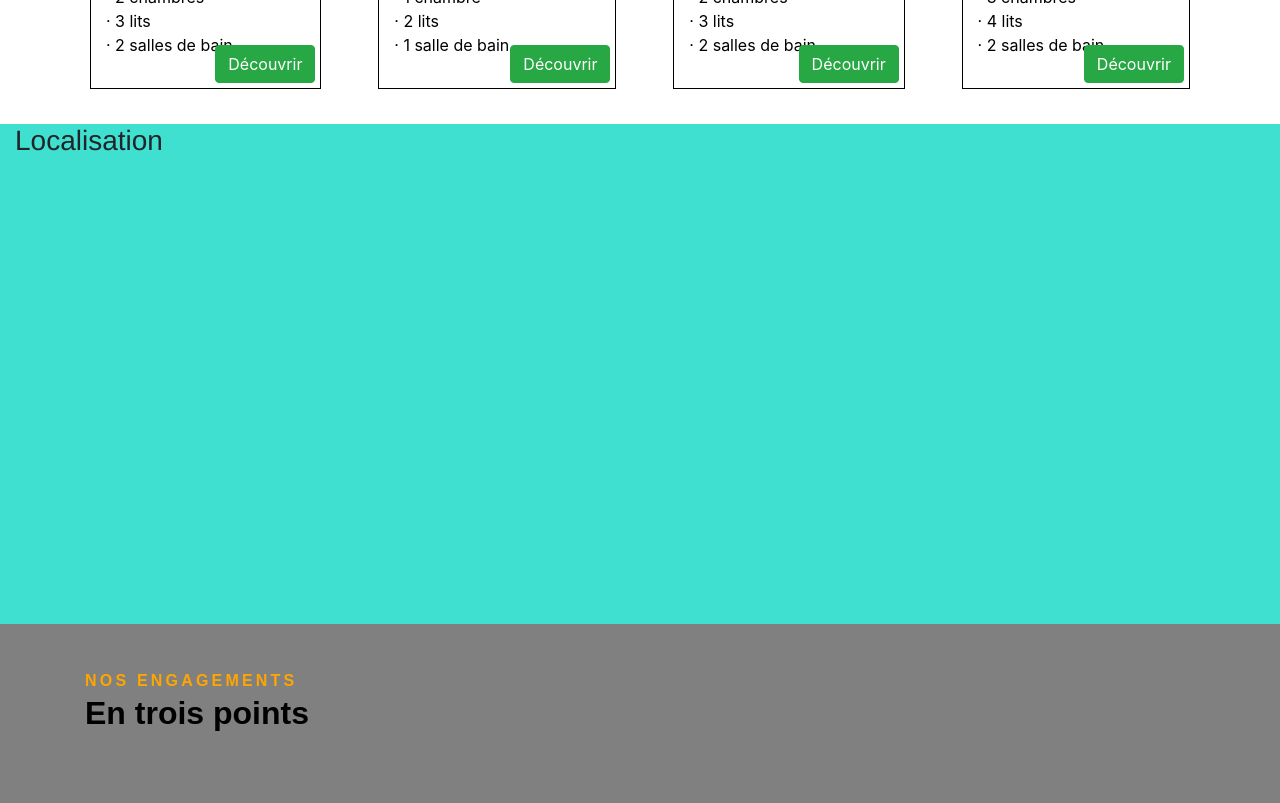
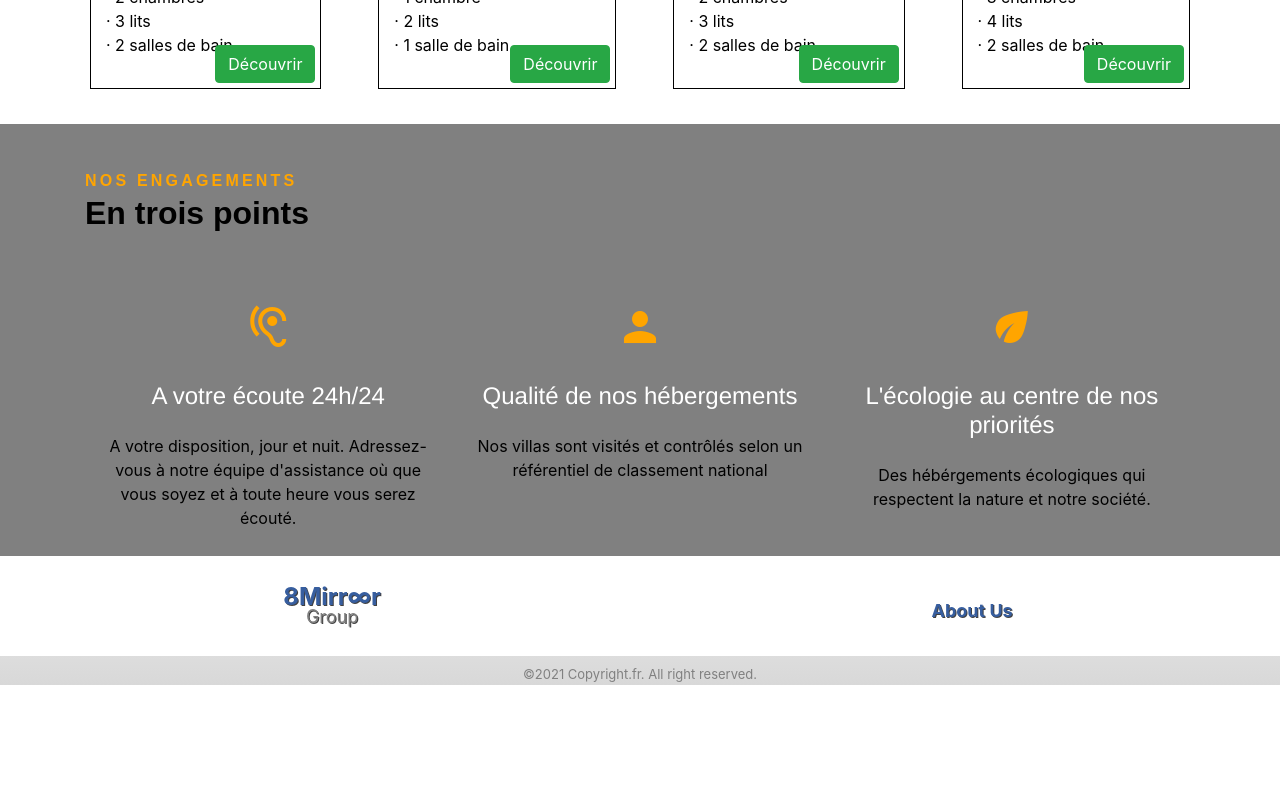
Before and after one commit to objectifMH/containerMirroor, an Angular app: page / in a window 1280 px wide. Shown: the part 1960-2763 px from the top of the page. After the commit the page ends 2645 px from the top, so only its background shows below. Built offline with nearby package versions, Linux system fonts and the light colour scheme.

Commit message:
reservez /deploy

```diff
--- a/src/app/app.component.html
+++ b/src/app/app.component.html
@@ -322,11 +322,11 @@
 
 </aside>
 
-<div class="section_localisation container-fluid ">
+<!-- <div class="section_localisation container-fluid ">
   <h3>
     Localisation
   </h3>
-</div >
+</div > -->
 
 
 <div class="section_engagements background_grey" >
@@ -376,10 +376,10 @@
       </div>
       <div class="bottom">
         <h4>
-          L'écologie est un atout pour notre société
+          L'écologie au centre de nos priorités
         </h4>
         <p>
-          Des hébérgements écologique qui respecte la nature.
+          Des hébérgements écologiques qui respectent la nature et notre société.
         </p>
       </div>
     </div>
@@ -388,10 +388,10 @@
 
 
 
-<section>
+<!-- <section>
 
 
-</section>
+</section> -->
 
 <footer>
   <div class="footer">
```
